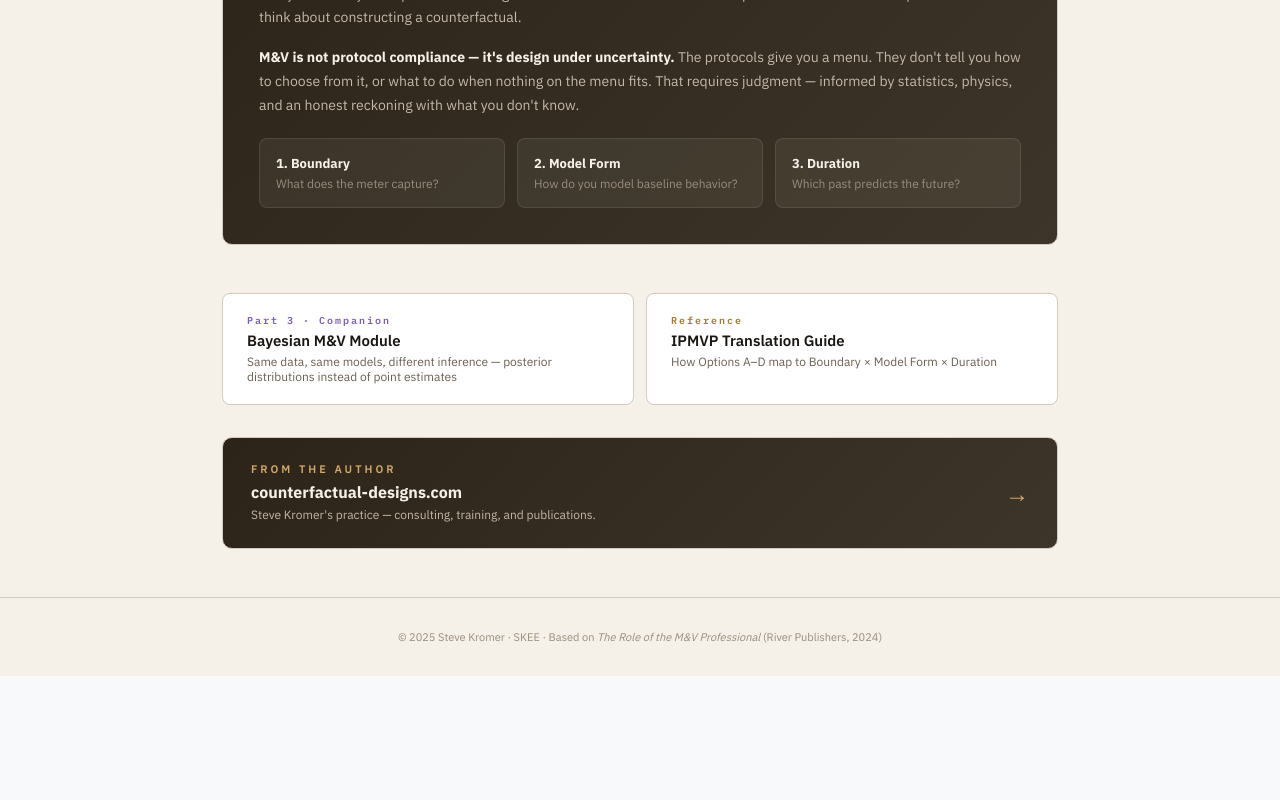
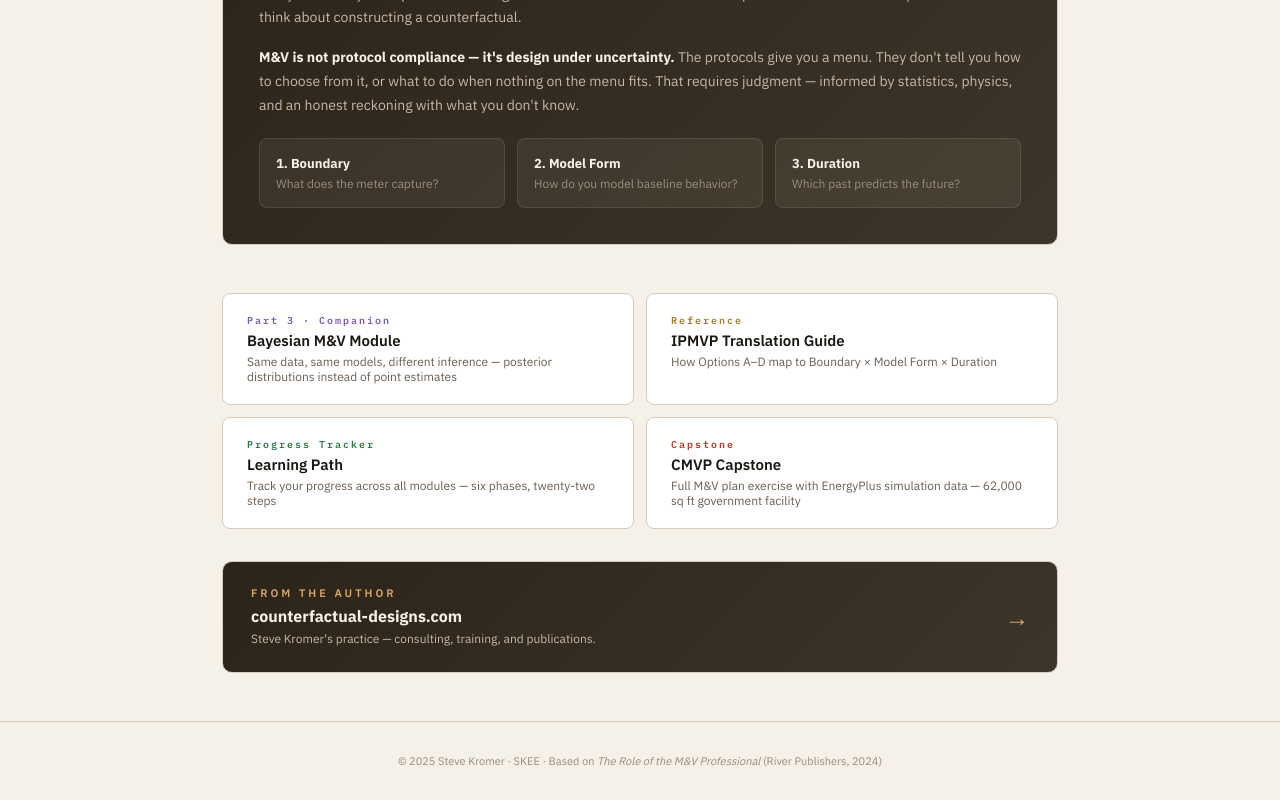
Before and after one commit to jskromer/CFdesigns, a React (Vite) app: page / in a window 1280 px wide. Shown: the part 1651-2451 px from the top of the page. Before the commit the page ends 2327 px from the top, so only its background shows below. Built offline with nearby package versions, Linux system fonts and the light colour scheme; no server answers.

Commit message:
Add Learning Path and CMVP Capstone links to footer
Co-Authored-By: Claude Opus 4.6 <noreply@anthropic.com>

```diff
--- a/src/App.jsx
+++ b/src/App.jsx
@@ -316,6 +316,24 @@ function Landing({ onNavigate }) {
               <div style={{ fontSize: 12, color: C.textSoft, marginTop: 4 }}>How Options A–D map to Boundary × Model Form × Duration</div>
             </div>
           </a>
+          <a href="https://mv-classmap.vercel.app" target="_blank" rel="noopener noreferrer" style={{ textDecoration: "none" }}>
+            <div style={{ background: C.card, border: `1px solid ${C.border}`, borderRadius: 8, padding: "20px 24px", cursor: "pointer", transition: "border-color 0.2s", height: "100%" }}
+              onMouseEnter={e => e.currentTarget.style.borderColor = C.green}
+              onMouseLeave={e => e.currentTarget.style.borderColor = C.border}>
+              <div style={{ fontSize: 10, color: C.green, fontWeight: 600, letterSpacing: 2, fontFamily: "'IBM Plex Mono', monospace", marginBottom: 4 }}>Progress Tracker</div>
+              <div style={{ fontSize: 15, fontWeight: 600, color: C.white }}>Learning Path</div>
+              <div style={{ fontSize: 12, color: C.textSoft, marginTop: 4 }}>Track your progress across all modules — six phases, twenty-two steps</div>
+            </div>
+          </a>
+          <a href="https://cmvp-capstone.vercel.app" target="_blank" rel="noopener noreferrer" style={{ textDecoration: "none" }}>
+            <div style={{ background: C.card, border: `1px solid ${C.border}`, borderRadius: 8, padding: "20px 24px", cursor: "pointer", transition: "border-color 0.2s", height: "100%" }}
+              onMouseEnter={e => e.currentTarget.style.borderColor = C.rose}
+              onMouseLeave={e => e.currentTarget.style.borderColor = C.border}>
+              <div style={{ fontSize: 10, color: C.rose, fontWeight: 600, letterSpacing: 2, fontFamily: "'IBM Plex Mono', monospace", marginBottom: 4 }}>Capstone</div>
+              <div style={{ fontSize: 15, fontWeight: 600, color: C.white }}>CMVP Capstone</div>
+              <div style={{ fontSize: 12, color: C.textSoft, marginTop: 4 }}>Full M&V plan exercise with EnergyPlus simulation data — 62,000 sq ft government facility</div>
+            </div>
+          </a>
         </div>
       </div>
 
```
